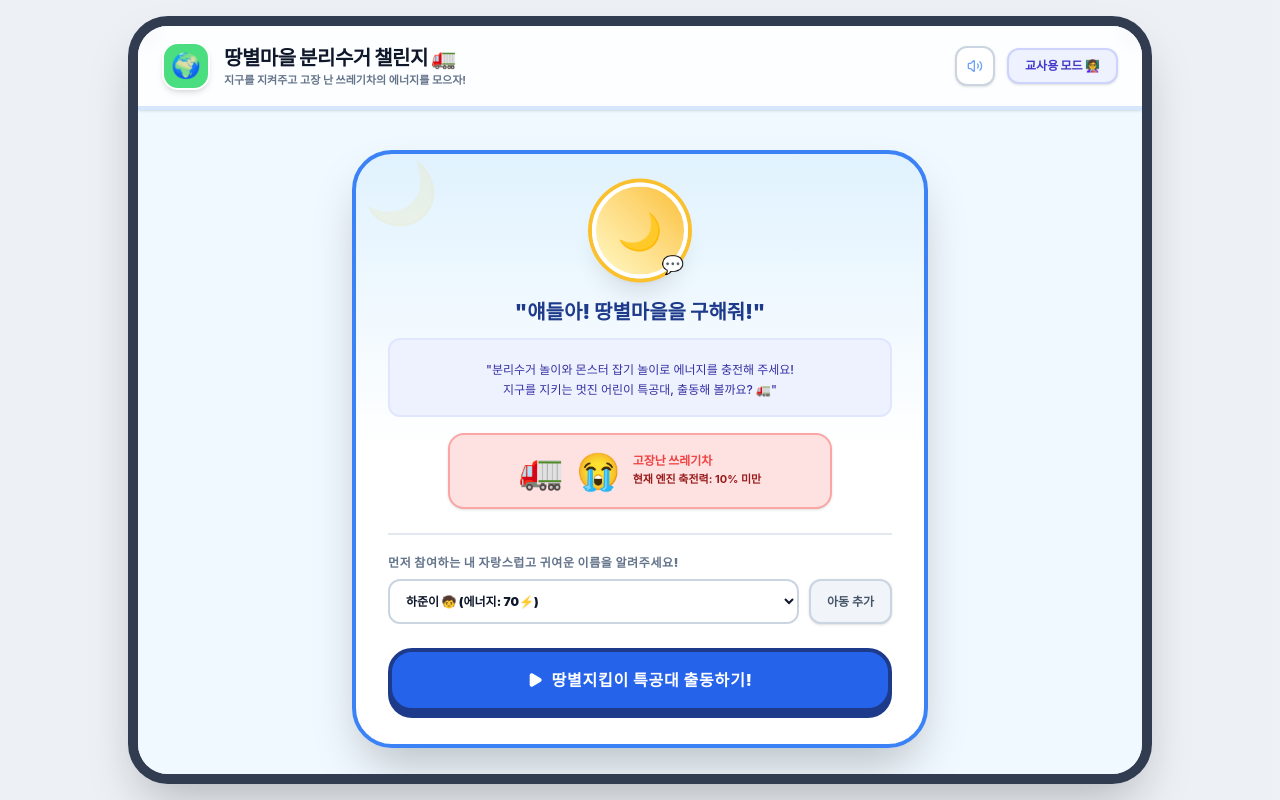
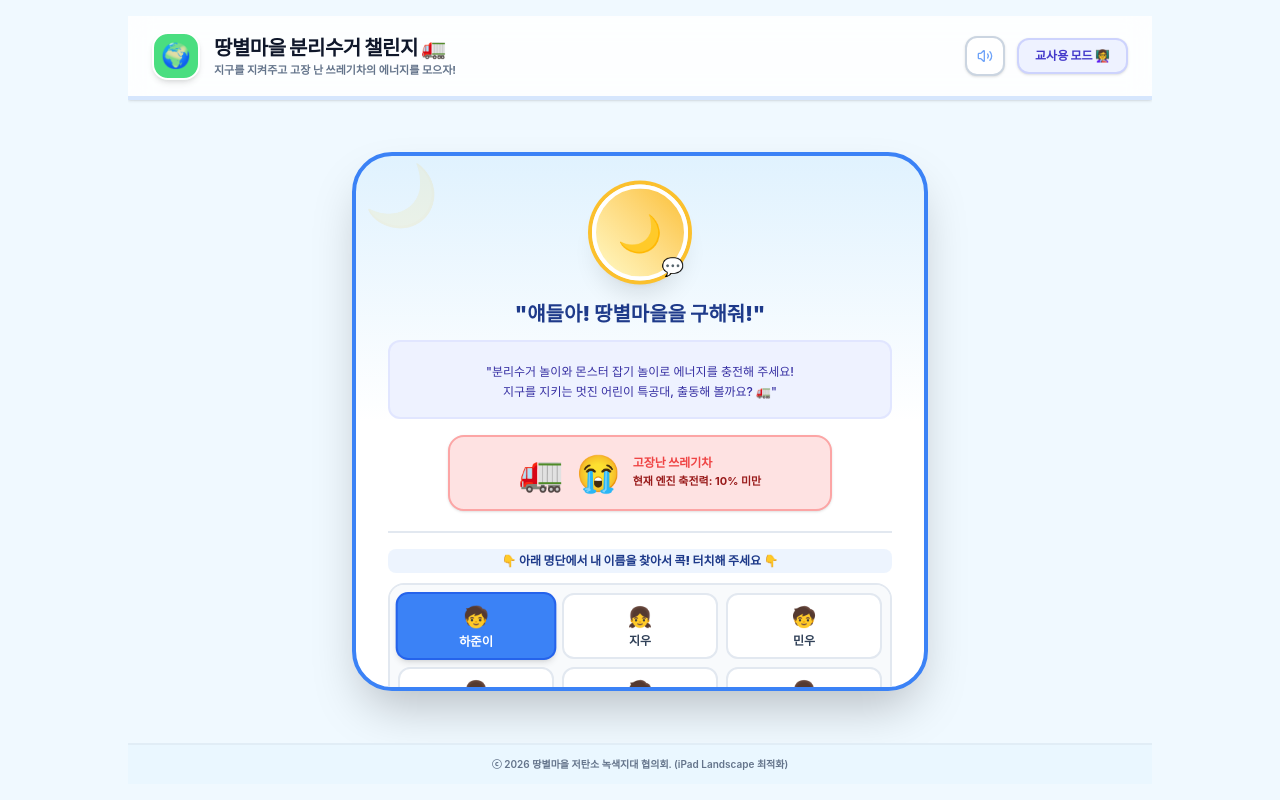
Before and after one commit to jbonny1201/ch, a React (Vite) app: page / in a window 1280 px wide. Built offline with nearby package versions, Linux system fonts and the light colour scheme; a web font is replaced by a local one.

Commit message:
refactor: update environment to trash mountain
- Update classroom context to 'Trash Mountain'
- Adjust camera to user-facing mode
- Add 10 additional starter students
- Streamline monster capture mechanics

```diff
--- a/src/App.tsx
+++ b/src/App.tsx
@@ -11,11 +11,21 @@ import {
 } from "lucide-react";
 import { motion, AnimatePresence } from "motion/react";
 
-// Pre-populate some starter kids so the teacher dashboard and selector don't look blank on fresh load!
+// Pre-populate 13 starter kids for the classroom, perfectly sized for 13 participants!
 const DEFAULT_STUDENTS: Participant[] = [
   { id: "stud-1", name: "하준이 🧒", scanCount: 3, captureCount: 4, totalScore: 70, unlockedStickers: ["moon_sticker", "recycling_king"], createdAt: new Date().toISOString() },
   { id: "stud-2", name: "지우 👧", scanCount: 5, captureCount: 6, totalScore: 110, unlockedStickers: ["moon_sticker", "recycling_king", "victory_hero"], createdAt: new Date().toISOString() },
-  { id: "stud-3", name: "민우 🧒", scanCount: 1, captureCount: 2, totalScore: 30, unlockedStickers: ["moon_sticker"], createdAt: new Date().toISOString() }
+  { id: "stud-3", name: "민우 🧒", scanCount: 1, captureCount: 2, totalScore: 30, unlockedStickers: ["moon_sticker"], createdAt: new Date().toISOString() },
+  { id: "stud-4", name: "서아 👧", scanCount: 0, captureCount: 0, totalScore: 0, unlockedStickers: [], createdAt: new Date().toISOString() },
+  { id: "stud-5", name: "예준이 🧒", scanCount: 0, captureCount: 0, totalScore: 0, unlockedStickers: [], createdAt: new Date().toISOString() },
+  { id: "stud-6", name: "수아 👧", scanCount: 0, captureCount: 0, totalScore: 0, unlockedStickers: [], createdAt: new Date().toISOString() },
+  { id: "stud-7", name: "도윤이 🧒", scanCount: 0, captureCount: 0, totalScore: 0, unlockedStickers: [], createdAt: new Date().toISOString() },
+  { id: "stud-8", name: "서윤이 👧", scanCount: 0, captureCount: 0, totalScore: 0, unlockedStickers: [], createdAt: new Date().toISOString() },
+  { id: "stud-9", name: "시우 🧒", scanCount: 0, captureCount: 0, totalScore: 0, unlockedStickers: [], createdAt: new Date().toISOString() },
+  { id: "stud-10", name: "하은이 👧", scanCount: 0, captureCount: 0, totalScore: 0, unlockedStickers: [], createdAt: new Date().toISOString() },
+  { id: "stud-11", name: "지호 🧒", scanCount: 0, captureCount: 0, totalScore: 0, unlockedStickers: [], createdAt: new Date().toISOString() },
+  { id: "stud-12", name: "지유 👧", scanCount: 0, captureCount: 0, totalScore: 0, unlockedStickers: [], createdAt: new Date().toISOString() },
+  { id: "stud-13", name: "준우 🧒", scanCount: 0, captureCount: 0, totalScore: 0, unlockedStickers: [], createdAt: new Date().toISOString() }
 ];
 
 export default function App() {
@@ -443,9 +453,9 @@ export default function App() {
   };
 
   return (
-    <div className="min-h-screen bg-slate-200/60 flex items-center justify-center p-2 sm:p-4 select-none">
-      {/* Landscape Tablet Frame (Horizontal iPad Aspect Ratio Lock) */}
-      <div className="w-full max-w-[1024px] aspect-[4/3] min-h-[660px] md:h-[768px] bg-[#F0F9FF] text-[#1E293B] font-sans flex flex-col justify-between shadow-2xl rounded-[2.5rem] border-[10px] border-slate-800/90 overflow-y-auto relative">
+    <div className="min-h-screen bg-[#F0F9FF] flex items-center justify-center p-0 select-none overflow-hidden w-full">
+      {/* Landscape Tablet Frame (Borderless design perfectly sized for iPad landscape) */}
+      <div className="w-full max-w-[1024px] aspect-[4/3] h-full md:h-[768px] bg-[#F0F9FF] text-[#1E293B] font-sans flex flex-col justify-between overflow-hidden relative">
 
       {/* Navigation Top Header */}
       <h1 className="sr-only">땅별마을 분리수거 챌린지</h1>
@@ -490,7 +500,7 @@ export default function App() {
       </header>
 
       {/* Main Switch Router */}
-      <main className="flex-1">
+      <main className="flex-1 overflow-y-auto p-3 flex flex-col relative">
         <AnimatePresence mode="wait">
 
           {/* SCENE 1: STORY INTRUDER DIALOGUE */}
@@ -530,26 +540,46 @@ export default function App() {
               </div>
 
               {/* Enter simple name or lookup selection */}
-              <div className="mt-6 border-t-2 border-[#E2E8F0] pt-5 text-left">
-                <label className="block text-xs text-[#64748B] font-black mb-2 uppercase tracking-wider">
-                  먼저 참여하는 내 자랑스럽고 귀여운 이름을 알려주세요!
+              <div className="mt-5 border-t-2 border-[#E2E8F0] pt-4 text-left">
+                <label className="block text-xs text-[#1E3A8A] font-black mb-2.5 text-center bg-blue-100/50 py-1 rounded-lg">
+                  👇 아래 명단에서 내 이름을 찾아서 콕! 터치해 주세요 👇
                 </label>
-                <div className="flex gap-2.5">
-                  <select
-                    value={activeStudentId}
-                    onChange={(e) => setActiveStudentId(e.target.value)}
-                    className="flex-1 bg-white border-2 border-[#CBD5E1] p-3 rounded-xl text-xs font-black text-[#0F172A] focus:outline-none focus:border-[#3B82F6]"
-                  >
-                    {participants.map(p => (
-                      <option key={p.id} value={p.id}>{p.name} (에너지: {p.totalScore}⚡)</option>
-                    ))}
-                  </select>
+                <div className="grid grid-cols-3 gap-2 max-h-[140px] overflow-y-auto p-2 bg-[#F8FAFC] rounded-2xl border-2 border-slate-200">
+                  {participants.map(p => {
+                    const isActive = p.id === activeStudentId;
+                    return (
+                      <button
+                        key={p.id}
+                        type="button"
+                        onClick={() => {
+                          sounds.playChime();
+                          setActiveStudentId(p.id);
+                          sounds.speak(`${p.name.replace(/[🧒👧🌟]/g, "").trim()} 친구 반가워요! 대작전 시작!`);
+                          setGameMode("MAIN");
+                        }}
+                        className={`flex flex-col items-center justify-center p-2 rounded-xl border-2 transition-all cursor-pointer ${
+                          isActive
+                            ? "bg-[#3B82F6] text-white border-[#2563EB] scale-103 shadow-md"
+                            : "bg-white text-slate-700 border-slate-200 hover:border-slate-300 hover:bg-slate-50"
+                        }`}
+                      >
+                        <span className="text-xl">
+                          {p.name.includes("👧") ? "👧" : "🧒"}
+                        </span>
+                        <span className="text-xs font-black mt-0.5 truncate max-w-full">
+                          {p.name.replace(/[🧒👧🌟]/g, "").trim()}
+                        </span>
+                      </button>
+                    );
+                  })}
+                </div>
 
+                <div className="mt-2.5 flex justify-end">
                   <button
                     onClick={() => { sounds.playPop(); setGameMode("TEACHER"); }}
-                    className="px-4 py-2 bg-[#F1F5F9] hover:bg-[#E2E8F0] text-[#475569] border-2 border-[#CBD5E1] text-xs rounded-xl font-bold transition shadow-sm"
+                    className="px-3 py-1 bg-slate-100 hover:bg-slate-200 text-slate-600 border border-slate-300 text-[10px] rounded-lg font-bold transition shadow-sm"
                   >
-                    아동 추가
+                    ➕ 내 이름 추가하기 (선생님)
                   </button>
                 </div>
               </div>
--- a/src/data/mockClassroom.ts
+++ b/src/data/mockClassroom.ts
@@ -27,7 +27,7 @@ export const CLASSROOM_TRASH_ITEMS: InteractiveTrashItem[] = [
     color: "bg-blue-100 border-blue-400 text-blue-600",
     emoji: "🥤",
     description: "생수 다 마시고 남은 투명하고 깨끗한 플라스틱 페트병이에요.",
-    hint: "교실 왼쪽 아래에 있는 놀이 매트 장난감 상자 옆을 살펴보세요!",
+    hint: "쓰레기산 왼쪽 아래에 있는 놀이 매트 장난감 상자 옆을 살펴보세요!",
     howToRecycle: "페트병은 비닐 라벨을 뜯어서 버려야 해요! 뚜껑과 페트병을 납작하게 찌그러뜨려서 플라스틱 수거함에 쏙!"
   },
   {
@@ -41,7 +41,7 @@ export const CLASSROOM_TRASH_ITEMS: InteractiveTrashItem[] = [
     color: "bg-pink-100 border-pink-400 text-pink-600",
     emoji: "🥛",
     description: "간식 시간에 맛있게 먹은 고소한 흰 우유 팩이에요.",
-    hint: "교실 오른쪽 구석, 선생님의 피아노 옆 책상 위에 올려져 있어요!",
+    hint: "쓰레기산 오른쪽 구석, 선생님의 피아노 옆 책상 위에 올려져 있어요!",
     howToRecycle: "우유팩은 물에 헹군 뒤, 가위로 활짝 펼치거나 완전히 펴서 햇볕에 말려 '종이팩 보관함'에 따로 넣어요!"
   },
   {
@@ -69,7 +69,7 @@ export const CLASSROOM_TRASH_ITEMS: InteractiveTrashItem[] = [
     color: "bg-yellow-100 border-yellow-400 text-yellow-600",
     emoji: "📦",
     description: "알록달록 맛있는 쿠키가 들어있던 황토색 종이상자에요.",
-    hint: "교실 왼쪽 끝 책장에 장난감 블록들과 함께 끼어있답니다!",
+    hint: "쓰레기산 왼쪽 끝 책장에 장난감 블록들과 함께 끼어있답니다!",
     howToRecycle: "상자에 붙어있는 반짝이 스카치 테이프나 철사, 비닐 송장을 깨끗이 떼어내서 종이 수거함에 납작하게 펼쳐 버려요!"
   },
   {
@@ -83,7 +83,7 @@ export const CLASSROOM_TRASH_ITEMS: InteractiveTrashItem[] = [
     color: "bg-purple-100 border-purple-400 text-purple-600",
     emoji: "🛍️",
     description: "바삭바삭 소리가 나는 맛있는 감자칩 까까 비닐 포장지에요.",
-    hint: "교실 오른쪽 보들보들한 곰인형 쿠션 옆 바닥에 떨어져 있어요!",
+    hint: "쓰레기산 오른쪽 보들보들한 곰인형 쿠션 옆 바닥에 떨어져 있어요!",
     howToRecycle: "비닐 봉지는 부스러기나 오염된 내용물을 깨끗이 쓸어내어 물로 씻은 뒤, 반듯하게 접거나 투명 비닐수거함에 모아요!"
   },
   {
@@ -97,7 +97,7 @@ export const CLASSROOM_TRASH_ITEMS: InteractiveTrashItem[] = [
     color: "bg-red-100 border-red-400 text-red-650",
     emoji: "🍎",
     description: "먹다 남은 사과심이에요. 냄새가 나고 갈색으로 변해버렸어요.",
-    hint: "교실 중앙 시계 바로 아래의 책상 구석에 올려져 연기가 나고 있어요!",
+    hint: "쓰레기산 중앙 시계 바로 아래의 책상 구석에 올려져 연기가 나고 있어요!",
     howToRecycle: "먹다 남은 과일은 분리수거가 되지 않는 '음식물 쓰레기'나 일반 쓰레기로 소중히 처리해야 해요. 괴물이 좋아한대요!"
   }
 ];
```
Also changed, not shown: src/components/ClassroomExplorer.tsx (+10 -10 lines), src/components/MonsterHunt.tsx (+47 -13 lines).
